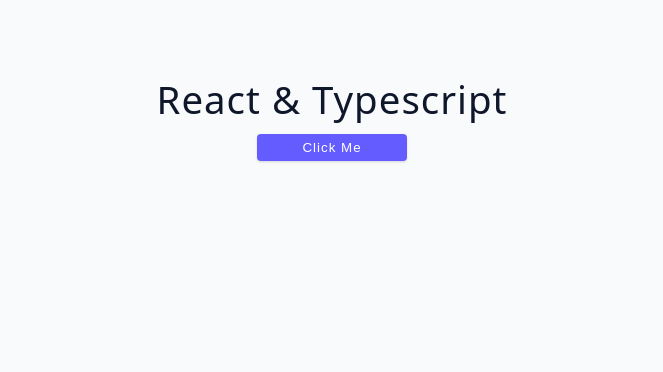
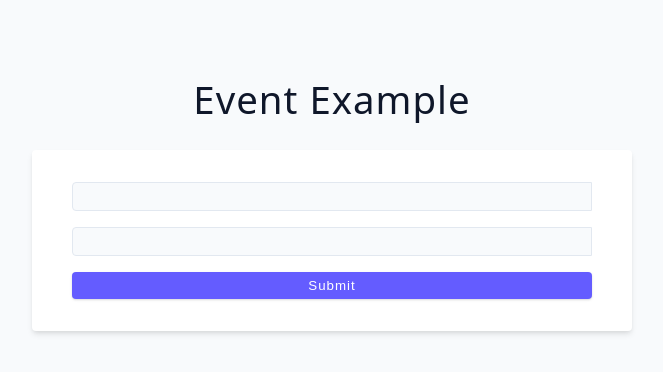
Before and after one commit to tenbite-daniel/typescript-course, a React (Vite) app in the folder 02-typescript-react-essentials/: page / in a window 1280 px wide. Shown: the top 372 px of the page, without its empty margins (308-971 px from the left). Built offline with nearby package versions, Linux system fonts and the light colour scheme.

Commit message:
feat: completed lesson on events

```diff
--- a/02-typescript-react-essentials/src/04-events/index.tsx
+++ b/02-typescript-react-essentials/src/04-events/index.tsx
@@ -1,9 +1,52 @@
+import { useState } from "react";
+
+type Person = {
+    name: string;
+};
+
 function Component() {
-  return (
-    <div>
-      <h2>React & Typescript</h2>
-      <h2>Events</h2>
-    </div>
-  );
+    const [text, setText] = useState("");
+    const [email, setEmail] = useState("");
+
+    const handleChange = (e: React.ChangeEvent<HTMLInputElement>) => {
+        // console.log(e.target.value);
+        setEmail(e.target.value);
+    };
+
+    const handleSubmit = (e: React.FormEvent<HTMLFormElement>) => {
+        e.preventDefault();
+        const formData = new FormData(e.currentTarget);
+        // const formData = new FormData(e.target as HTMLFormElement);
+        const data = Object.fromEntries(formData);
+        console.log(data);
+
+        const text = formData.get("text") as string;
+        const person: Person = { name: data.text as string };
+    };
+
+    return (
+        <section>
+            <h2>event example</h2>
+            <form onSubmit={handleSubmit} className="form">
+                <input
+                    type="text"
+                    className="form-input mb-1"
+                    value={text}
+                    onChange={(e) => setText(e.target.value)}
+                    name="text"
+                />
+                <input
+                    type="email"
+                    className="form-input mb-1"
+                    value={email}
+                    onChange={handleChange}
+                    name="email"
+                />
+                <button type="submit" className="btn btn-block">
+                    Submit
+                </button>
+            </form>
+        </section>
+    );
 }
 export default Component;
--- a/02-typescript-react-essentials/src/App.tsx
+++ b/02-typescript-react-essentials/src/App.tsx
@@ -1,4 +1,4 @@
-import Component from "./03-state";
+import Component from "./04-events";
 
 function App() {
     return (
```
